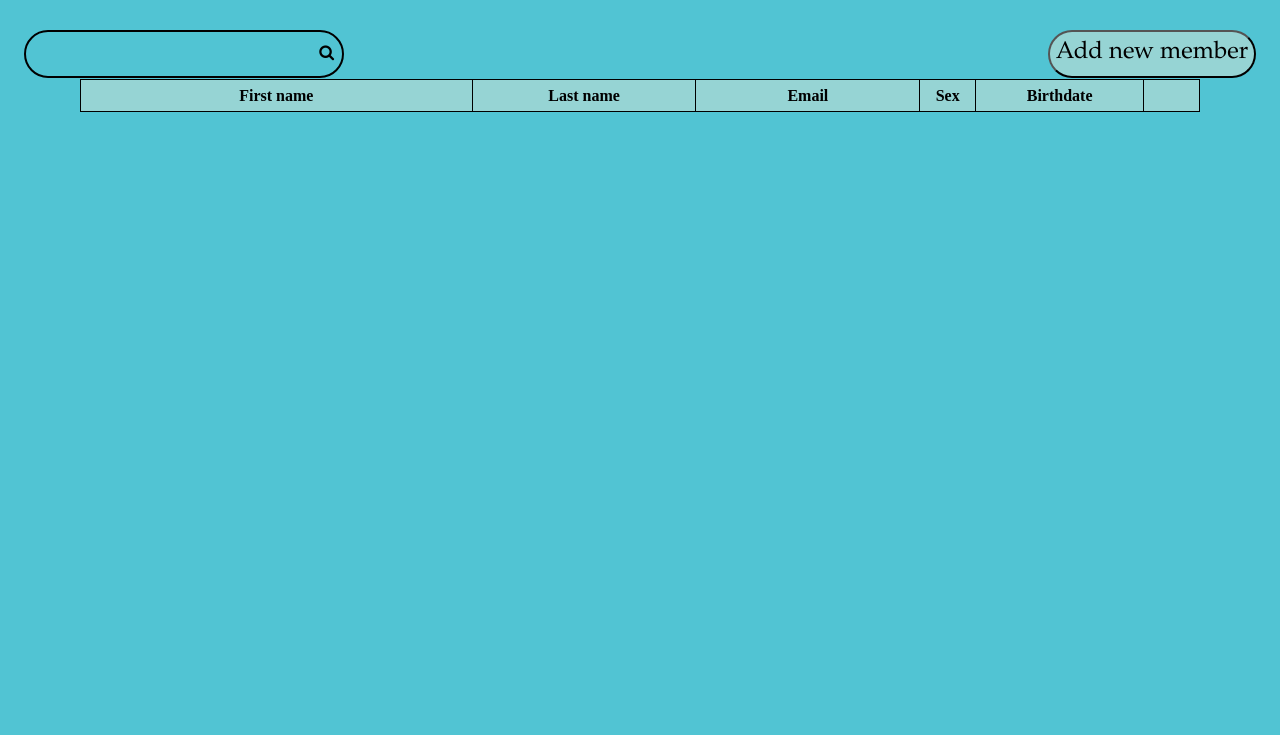
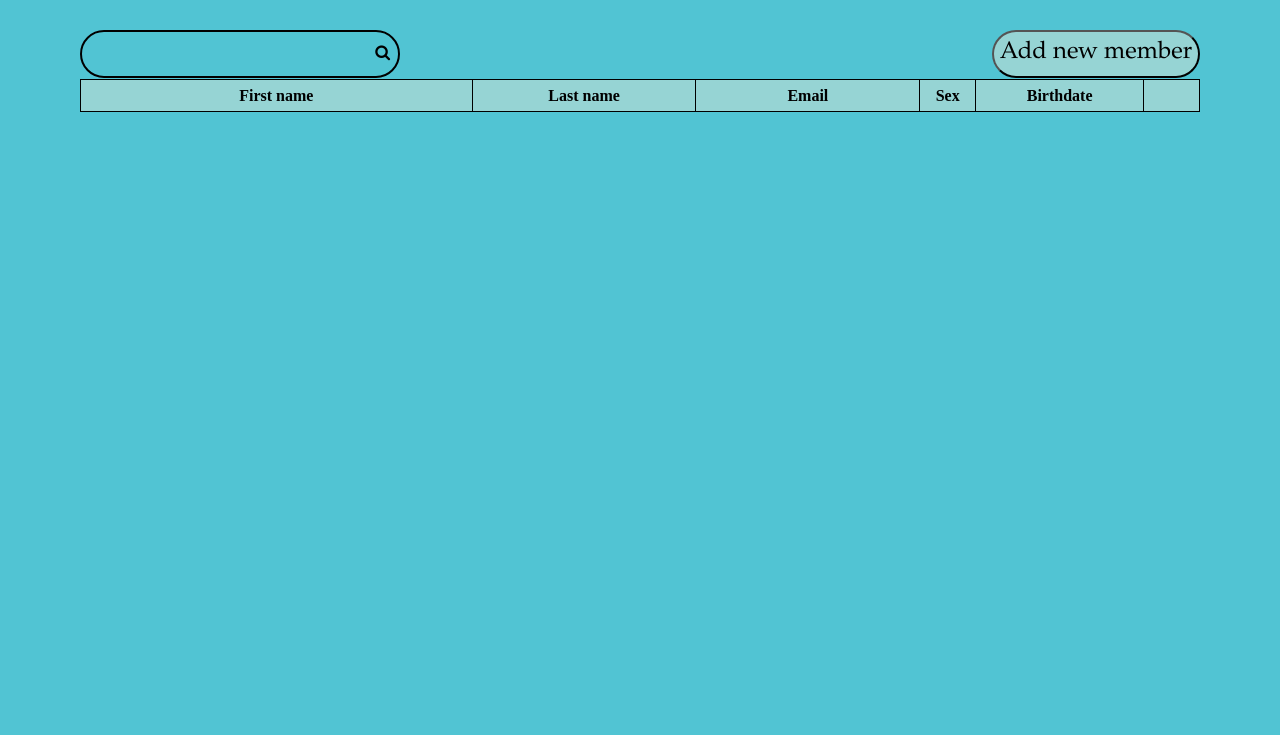
Before and after one commit to tant-rares-30127/CMS, a website with bundled scripts: page main.html in a window 1280 px wide. Shown: the part 65-800 px from the top of the page. Built offline with nearby package versions, Linux system fonts and the light colour scheme; no server answers.

Commit message:
More design adjustments

```diff
--- a/main.css
+++ b/main.css
@@ -44,7 +44,8 @@ td {
 
 .add-search {
   display: flex;
-  justify-content: space-between;
+  justify-content: center;
+  gap: 37rem;
   padding-top: 2rem;
   padding-left: 1.5rem;
   padding-right: 1.5rem;
@@ -174,6 +175,7 @@ td {
   background-color: transparent;
   margin-left: 0.5rem;
   margin-top: 0.2rem;
+  font-size: medium;
 }
 
 .member-search-bar:focus {
@@ -184,6 +186,12 @@ td {
   background: transparent;
   margin-top: 0.8rem;
   margin-right: 0.5rem;
+}
+
+.search-add-table {
+  display: flex;
+  flex-direction: column;
+  justify-content: center;
 }
 
 .members-table {
@@ -254,6 +262,7 @@ td {
   display: flex;
   justify-content: space-evenly;
   flex-direction: column;
+  border-radius: 10%;
 }
 
 /* The Close Button */
--- a/main.html
+++ b/main.html
@@ -16,21 +16,6 @@
     <div class="wrapper">
       <div class="title">
         <h1>CMS Made by Tant Rares</h1>
-      </div>
-
-      <div class="add-search">
-
-        <div class="input-border">
-          <input type="search" class="member-search-bar" id="searchBar" />
-          <span class="search-icon fa fa-search" id="searchIcon"></span>
-        </div>
-
-        <div class="modal-button">
-          <button class="open-modal-button" id="myBtn">
-            Add new member
-          </button>
-        </div>
-
       </div>
 
       <!-- The Modal -->
@@ -87,6 +72,21 @@
         </div>
       </div>
 
+      <div class="search-add-table">
+
+        <div class="add-search">
+          <div class="input-border">
+            <input type="search" class="member-search-bar" id="searchBar" />
+            <span class="search-icon fa fa-search" id="searchIcon"></span>
+          </div>
+
+          <div class="modal-button">
+            <button class="open-modal-button" id="myBtn">
+              Add new member
+            </button>
+          </div>
+        </div>
+
         <div class="members-table">
           <table id="table">
             <thead class="top-row">
@@ -101,6 +101,8 @@
             </thead>
           </table>
         </div>
+
+      </div>
     </div>
   </body>
 </html>
```
Lines whose indentation alone changed are shown as unchanged.
